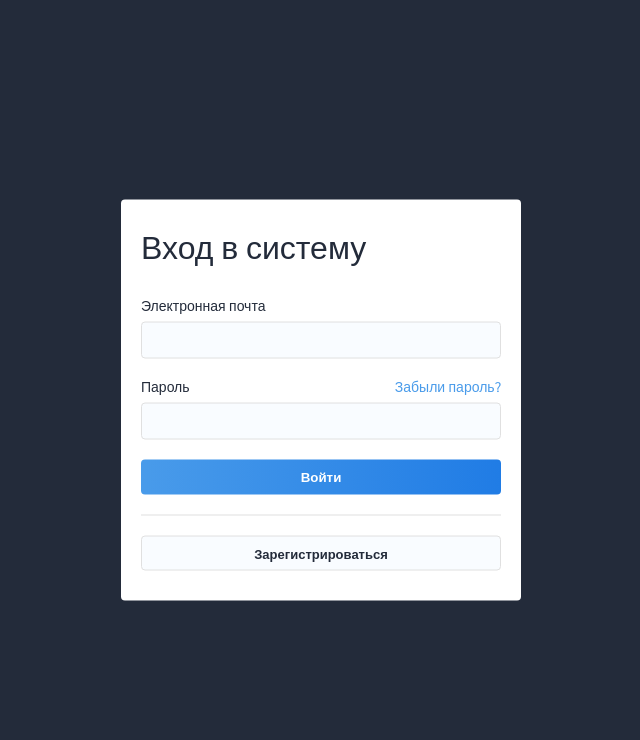
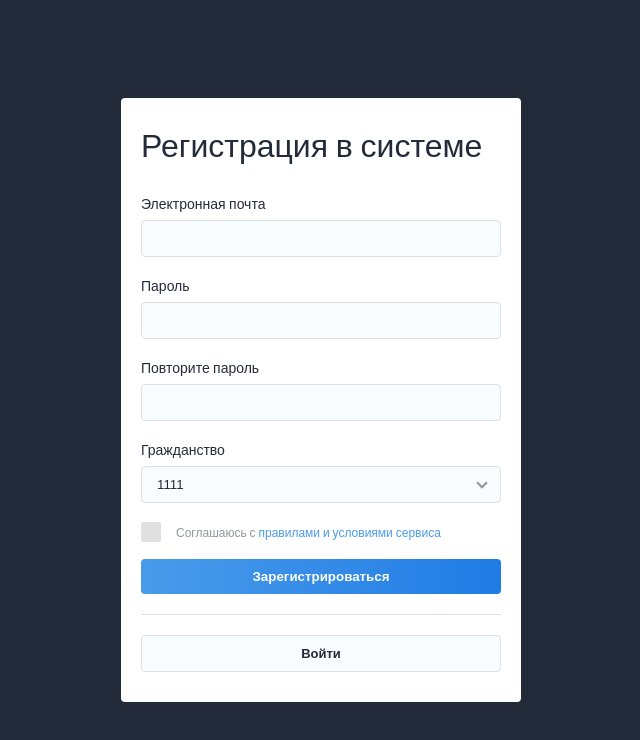
Before and after one commit to Dnddtw/s-form-handler, a React (Create React App) app: page / in a window 1280 px wide. Shown: the top 740 px of the page, without its empty margins (319-959 px from the left). Built offline with nearby package versions, Linux system fonts and the light colour scheme.

Commit message:
Completed form element handlers

```diff
--- a/src/assets/styles/partial/_popup.scss
+++ b/src/assets/styles/partial/_popup.scss
@@ -29,6 +29,7 @@
         text-decoration: none;
         background-color: $color-background;
         transition: all 0.2s ease;
+        outline: none;
         cursor: pointer;
 
         &:hover {
--- a/src/components/Form/FormComponents.js
+++ b/src/components/Form/FormComponents.js
@@ -1,21 +1,24 @@
 import React from 'react';
 
 const FormLabel = (props) => {
-    return <label htmlFor={`${props.name}-id`} className="form__label"> {props.children} </label>
+    return <label htmlFor={`${props.name}`} className="form__label"> {props.children} </label>
 }
 
 const InputEmail = (props) => {
-    const { formID, name, inputHandler } = props;
+    const { formID, name, handleInputChange, getFormElementValue } = props;
+    const value = getFormElementValue(formID, name);
+    const forName = `${formID}-${name}`;
 
     return (
         <div className="form__element">
-            <FormLabel name={name}> {props.children} </FormLabel>
+            <FormLabel name={forName}> {props.children} </FormLabel>
             <input
                 type="email"
-                onChange={(event) => inputHandler(formID, { name }, event)}
+                onChange={(event) => handleInputChange(formID, { name }, event)}
                 className="form__input"
-                id={`${name}-id`}
+                id={forName}
                 name={name}
+                value={value}
             />
             {/* <p className={`form__error ${errorValid}`}>{errorMessage}</p> */}
         </div>
@@ -23,37 +26,43 @@ const InputEmail = (props) => {
 };
 
 const InputPassword = (props) => {
-    const { formID, name, inputHandler } = props;
+    const { formID, name, handleInputChange, getFormElementValue } = props;
+    const value = getFormElementValue(formID, name);
+    const forName = `${formID}-${name}`;
 
     return (
         <div className="form__element">
-            <FormLabel name={name}> {props.children} </FormLabel>
+            <FormLabel name={forName}> {props.children} </FormLabel>
             <input
                 type="password"
                 className="form__input"
-                onChange={(event) => inputHandler(formID, { name }, event)}
-                id={`${name}-id`}
+                onChange={(event) => handleInputChange(formID, { name }, event)}
+                id={forName}
                 name={name}
+                value={value}
             />
         </div>
     );
 };
 
 const InputPasswordWithLink = (props) => {
-    const { formID, name, inputHandler } = props;
+    const { formID, name, handleInputChange, getFormElementValue } = props;
+    const value = getFormElementValue(formID, name);
+    const forName = `${formID}-${name}`;
 
     return (
         <div className="form__element">
             <div className="form__flex">
-                <FormLabel name={name}> {props.children} </FormLabel>
+                <FormLabel name={forName}> {props.children} </FormLabel>
                 <a href="#" className="form__link">Забыли пароль?</a>
             </div>
             <input
                 type="password"
                 className="form__input"
-                onChange={(event) => inputHandler(formID, { name }, event)}
-                id={`${name}-id`}
+                onChange={(event) => handleInputChange(formID, { name }, event)}
+                id={forName}
                 name={name}
+                value={value}
             />
         </div>
     );
@@ -65,29 +74,40 @@ const FormTitle = (props) => {
 
 const FormSubmitButton = (props) => {
     return (
-        <div className="">
+        <div>
             <button className="form__submit">{props.children}</button>
         </div>
     );
 };
 
 const FormAdditional = (props) => {
+    const { togglePopupForms } = props;
     return (
         <div className="popup__additional">
-            <div className="popup__link">{props.children}</div>
+            <button className="popup__link" onClick={togglePopupForms}> {props.children} </button>
         </div>
     );
 };
 
 const FormSelect = (props) => {
+    const { formID, name, handleInputChange, getFormElementValue } = props;
+    const value = getFormElementValue(formID, name);
+    const forName = `${formID}-${name}`;
+
     return (
         <div className="form__element">
-            <label htmlFor="citizenship" className="form__label"> {props.children} </label>
+            <FormLabel name={forName}> {props.children} </FormLabel>
             <div className="select-container">
-                <select name="" id="citizenship" className="form__select">
-                    <option value="">1111</option>
-                    <option value="">2222</option>
-                    <option value="">3333</option>
+                <select
+                    name={name}
+                    id={forName}
+                    className="form__select"
+                    onChange={(event) => handleInputChange(formID, { name }, event)}
+                    value={value}>
+
+                    <option value="1111">1111</option>
+                    <option value="2222">2222</option>
+                    <option value="3333">3333</option>
                 </select>
             </div>
             {/* <p className={`form__error ${errorValid}`}>{errorMessage}</p> */}
@@ -96,10 +116,21 @@ const FormSelect = (props) => {
 };
 
 const FormTermOfUse = (props) => {
+    const { formID, name, handleInputChange, getFormElementValue } = props;
+    const value = getFormElementValue(formID, name);
+    const forName = `${formID}-${name}`;
+
     return (
         <div className="form__element checkbox">
-            <label htmlFor="term-of-use" className="checkbox__label">
-                <input type="checkbox" name="" id="term-of-use" className="checkbox__checkbox" />
+            <label htmlFor={forName} className="checkbox__label">
+                <input
+                    type="checkbox"
+                    name={name}
+                    id={forName}
+                    className="checkbox__checkbox"
+                    onChange={(event) => handleInputChange(formID, { name }, event)}
+                    value={value}
+                />
                 <span className="checkbox__checkmark"></span> {props.children}
             </label>
         </div>
--- a/src/components/Form/Forms.js
+++ b/src/components/Form/Forms.js
@@ -15,7 +15,7 @@ class FormSignin extends Component {
     }
 
     render() {
-        const { formID, inputHandler } = this.props;
+        const { formID, handleInputChange, getFormElementValue, togglePopupForms } = this.props;
 
         return (
             <div className="form form__container">
@@ -23,14 +23,16 @@ class FormSignin extends Component {
                     <FormTitle>Вход в систему</FormTitle>
 
                     <InputEmail
-                        inputHandler={inputHandler}
+                        handleInputChange={handleInputChange}
+                        getFormElementValue={getFormElementValue}
                         formID={formID}
                         name="email">
                         Электронная почта
                     </InputEmail>
 
                     <InputPasswordWithLink
-                        inputHandler={inputHandler}
+                        handleInputChange={handleInputChange}
+                        getFormElementValue={getFormElementValue}
                         formID={formID}
                         name="password">
                         Пароль
@@ -38,7 +40,7 @@ class FormSignin extends Component {
 
                     <FormSubmitButton>Войти</FormSubmitButton>
 
-                    <FormAdditional>Зарегистрироваться</FormAdditional>
+                    <FormAdditional togglePopupForms={togglePopupForms}>Зарегистрироваться</FormAdditional>
                 </form>
             </div>
         );
@@ -51,7 +53,7 @@ class FormSignup extends Component {
     }
 
     render() {
-        const { formID, inputHandler } = this.props;
+        const { formID, handleInputChange, getFormElementValue, togglePopupForms } = this.props;
 
         return (
             <div className="form form__container">
@@ -59,33 +61,48 @@ class FormSignup extends Component {
                     <FormTitle>Регистрация в системе</FormTitle>
 
                     <InputEmail
-                        inputHandler={inputHandler}
+                        handleInputChange={handleInputChange}
+                        getFormElementValue={getFormElementValue}
                         formID={formID}
                         name="email">
                         Электронная почта
                     </InputEmail>
 
                     <InputPassword
-                        inputHandler={inputHandler}
+                        handleInputChange={handleInputChange}
+                        getFormElementValue={getFormElementValue}
                         formID={formID}
                         name="password">
                         Пароль
                     </InputPassword>
 
                     <InputPassword
-                        inputHandler={inputHandler}
+                        handleInputChange={handleInputChange}
+                        getFormElementValue={getFormElementValue}
                         formID={formID}
                         name="repeatPassword">
                         Повторите пароль
                     </InputPassword>
 
-                    <FormSelect>Гражданство</FormSelect>
+                    <FormSelect
+                        name="citizenship"
+                        formID={formID}
+                        handleInputChange={handleInputChange}
+                        getFormElementValue={getFormElementValue}>
+                        Гражданство
+                    </FormSelect>
 
-                    <FormTermOfUse>Соглашаюсь с <a href="#" className="text-blue">правилами и условиями сервиса</a></FormTermOfUse>
+                    <FormTermOfUse
+                        name="term-of-use"
+                        formID={formID}
+                        handleInputChange={handleInputChange}
+                        getFormElementValue={getFormElementValue}>
+                        Соглашаюсь с <a href="#" className="text-blue">правилами и условиями сервиса</a>
+                    </FormTermOfUse>
 
                     <FormSubmitButton>Зарегистрироваться</FormSubmitButton>
 
-                    <FormAdditional>Войти</FormAdditional>
+                    <FormAdditional togglePopupForms={togglePopupForms}>Войти</FormAdditional>
                 </form>
             </div>
         );
--- a/src/components/Form/index.js
+++ b/src/components/Form/index.js
@@ -4,30 +4,55 @@ import { FormSignin, FormSignup } from './Forms';
 class Form extends Component {
     constructor(props) {
         super(props);
-        this.state = {};
+        this.state = {
+            formSwitch: true,
+            signup: {},
+            signin: {}
+        };
     }
 
-    inputHandler = (id, element, event) => {
+    handleInputChange = (id, element, event) => {
+        const target = event.target;
+        const value = target.type === 'checkbox' ? target.checked : target.value;
+
         this.setState({
             [id]: {
                 ...this.state[id],
-                [element.name]: event.target.value
+                [element.name]: value
             }
-        }, () => { console.log(this.state); });
+        }, () => { console.table(this.state); });
+    }
+
+    getFormElementValue = (id, name) => {
+        const formData = this.state[id];
+        const test = formData.hasOwnProperty(name) ? formData[name] : '';
+        return test;
+    }
+
+    togglePopupForms = (event) => {
+        event.preventDefault();
+
+        this.setState({
+            formSwitch: !this.state.formSwitch
+        });
     }
 
     render() {
+        const { formSwitch } = this.state;
+
         return (
             <div className="wrapper">
-                {/* <FormSignup
+                {formSwitch &&  <FormSignup
                     formID="signup"
-                    inputHandler={this.inputHandler}
-                /> */}
-
-                <FormSignin
+                    handleInputChange={this.handleInputChange}
+                    getFormElementValue={this.getFormElementValue}
+                    togglePopupForms={this.togglePopupForms}
+                />  || <FormSignin
                     formID="signin"
-                    inputHandler={this.inputHandler}
-                />
+                    handleInputChange={this.handleInputChange}
+                    getFormElementValue={this.getFormElementValue}
+                    togglePopupForms={this.togglePopupForms}
+                />}
             </div>
         );
     }
```
